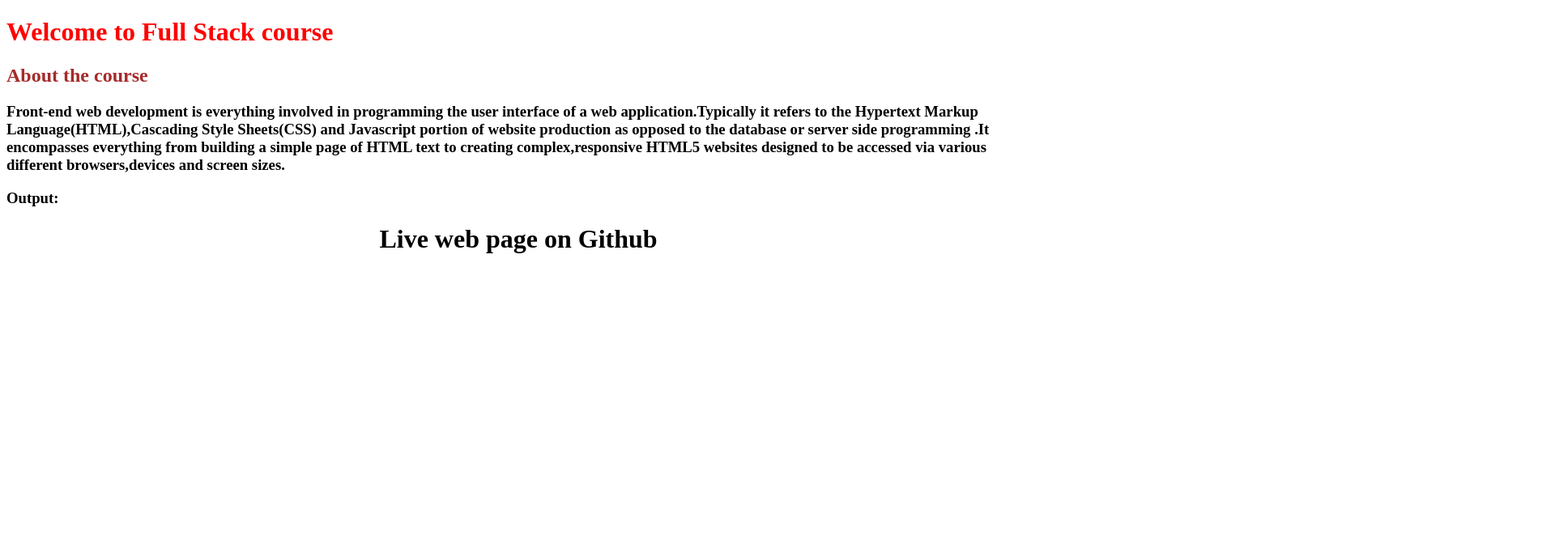
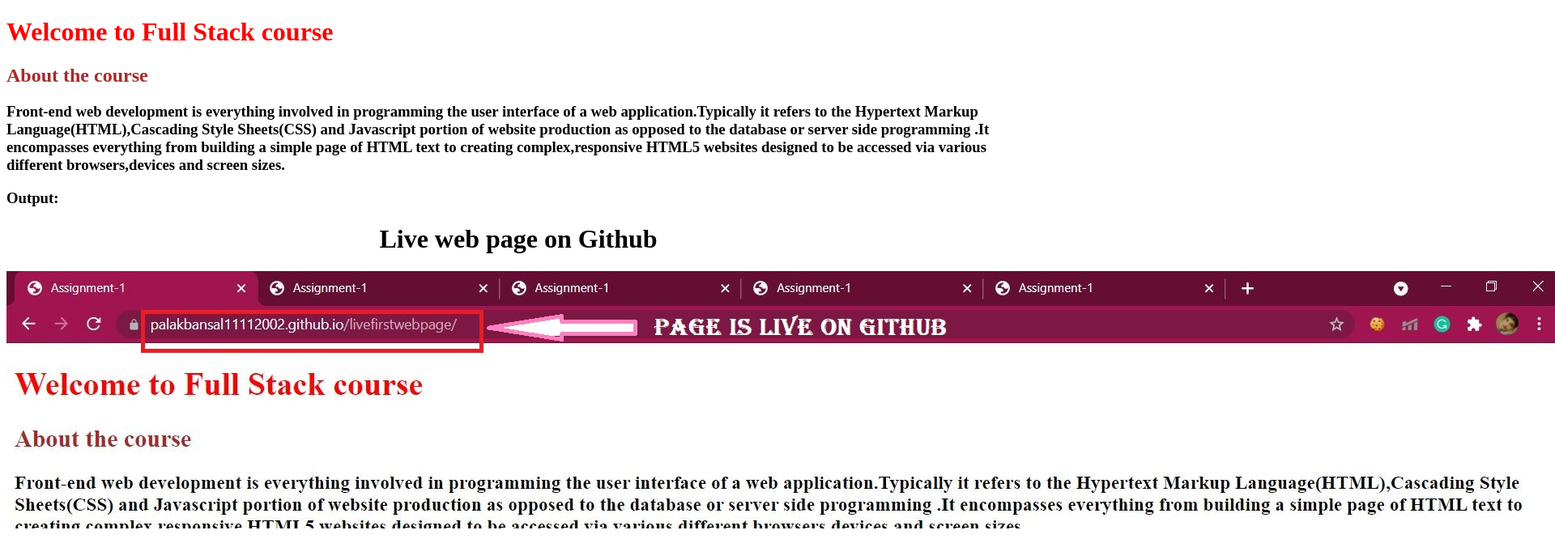
Before and after one commit to palakbansal11112002/livefirstwebpage, a plain HTML site: page index.html in a window 1280 px wide. Shown: the whole page at 81% size, 1920 px wide, since content can reach past the window. Drawn offline with Linux system fonts and the light colour scheme.

Commit message:
FINAL COMMIT

```diff
--- a/index.html
+++ b/index.html
@@ -15,6 +15,6 @@
         page of HTML text to creating complex,responsive HTML5 websites designed to be accessed via various different browsers,devices and screen sizes.</h3>
     <h3>Output:</h3>
     <h1 style="text-align:center;color:black">Live web page on Github</h1>
-
+    <img src="./livepages1.JPG" alt="">
 </body>
 </html>
```
Also changed, not shown: livepages1.jpg (added).
